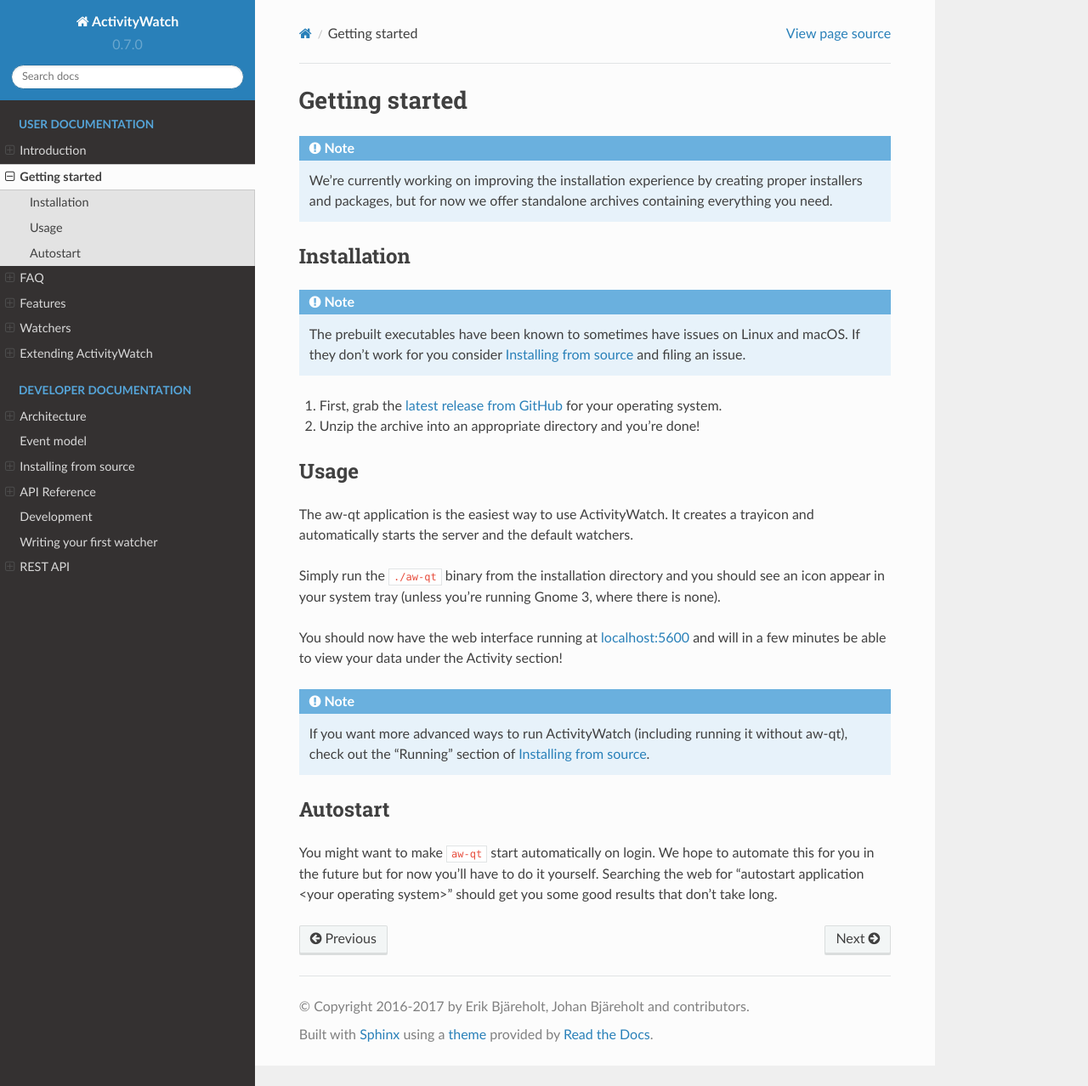
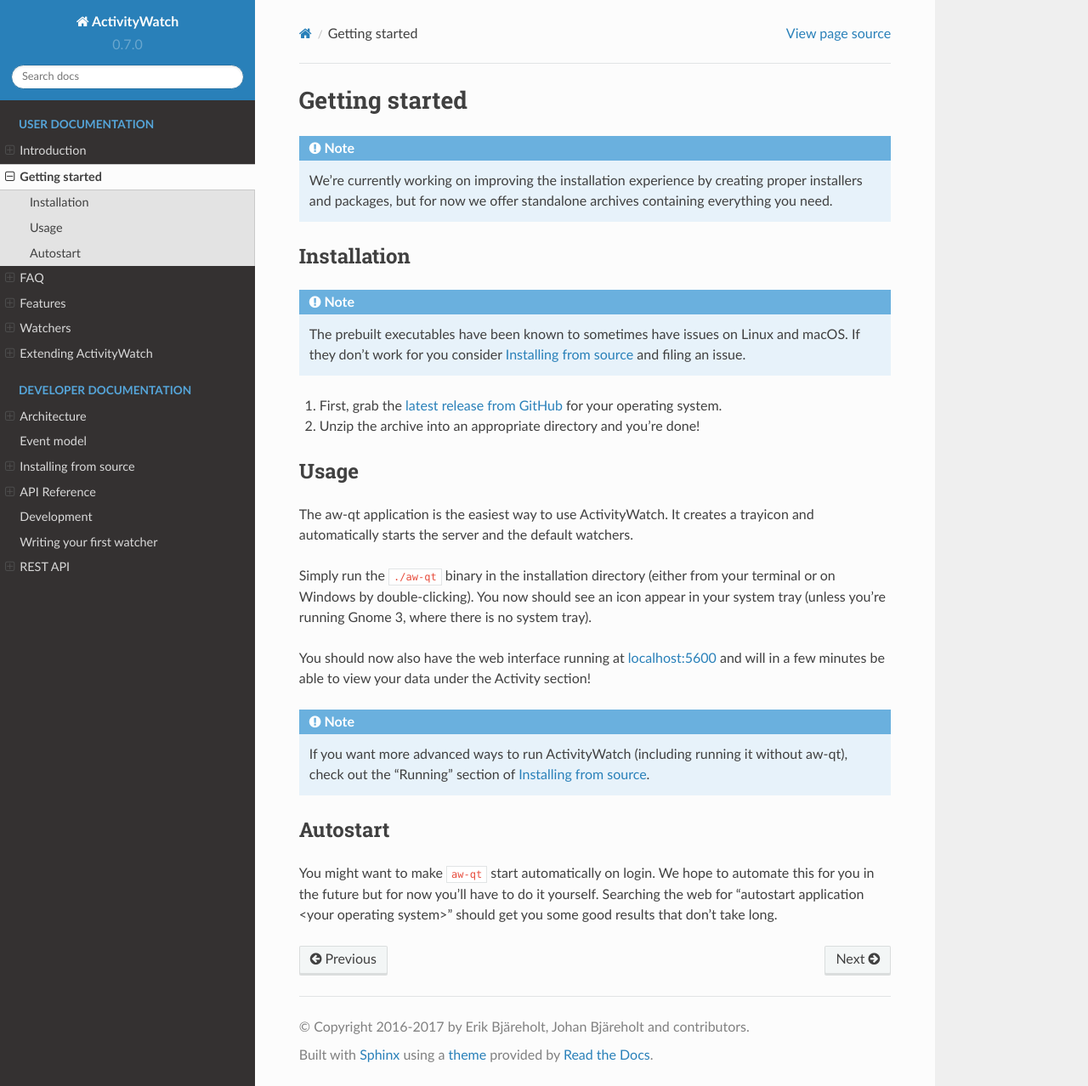
Before and after one commit to ActivityWatch/activitywatch, a Sphinx documentation site: the page built from docs/getting-started.rst, in a window 1280 px wide and 1278 px high. Shown: the whole window at 85% size. Built offline with Sphinx 7.4.7 and the Read the Docs theme 2.0.0, drawn with Linux system fonts in a browser that asks for light colours.

Commit message:
clarified how the aw-qt binary can be run

```diff
--- a/docs/getting-started.rst
+++ b/docs/getting-started.rst
@@ -24,9 +24,9 @@
 
 The aw-qt application is the easiest way to use ActivityWatch. It creates a trayicon and automatically starts the server and the default watchers.
 
-Simply run the :code:`./aw-qt` binary from the installation directory and you should see an icon appear in your system tray (unless you're running Gnome 3, where there is none).
+Simply run the :code:`./aw-qt` binary in the installation directory (either from your terminal or on Windows by double-clicking). You now should see an icon appear in your system tray (unless you're running Gnome 3, where there is no system tray).
 
-You should now have the web interface running at `<localhost:5600>`_ and will in a few minutes be able to view your data under the Activity section!
+You should now also have the web interface running at `<localhost:5600>`_ and will in a few minutes be able to view your data under the Activity section!
 
 .. note::
     If you want more advanced ways to run ActivityWatch (including running it without aw-qt), check out the "Running" section of `installing-from-source`.
```
